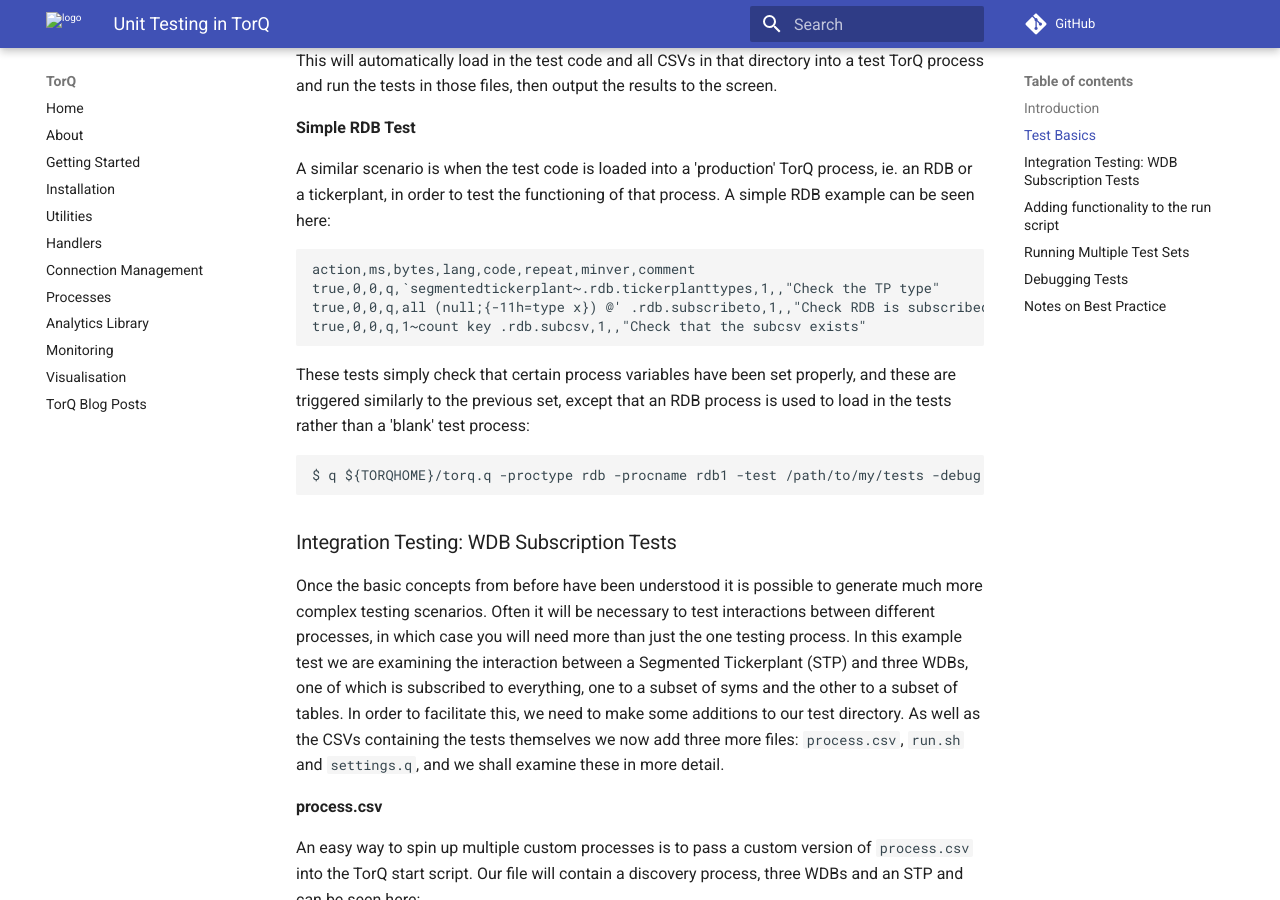
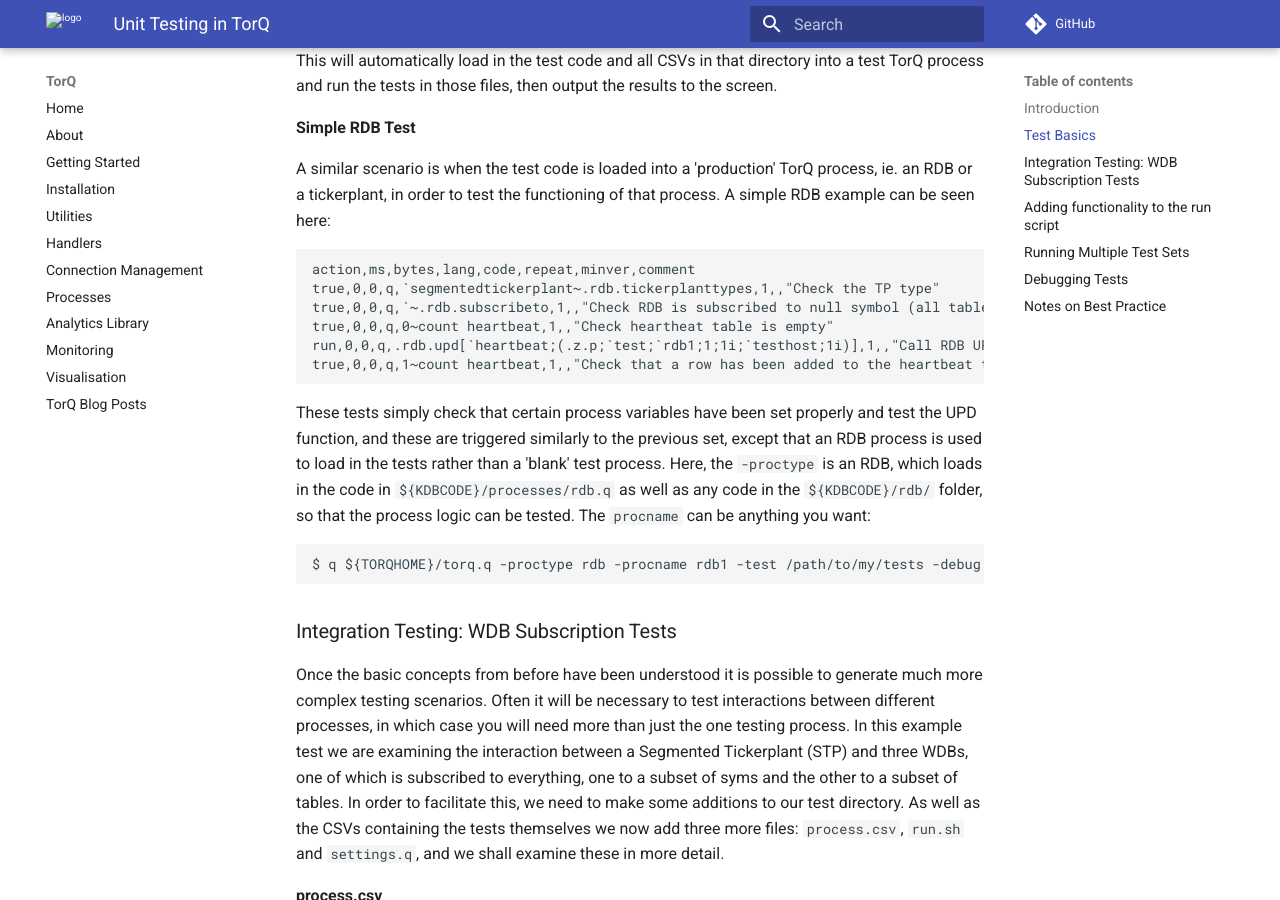
Before and after one commit to DataIntellectTech/TorQ, an MkDocs documentation site: the page built from docs/unittesting.md, in a window 1280 px wide and 900 px high, scrolled down 844 px. Built offline with MkDocs 1.6.1 and Material for MkDocs 9.7.7, drawn with Linux system fonts in a browser that asks for light colours; comment, search, counter and statistics services are not loaded; old or Windows-style settings are respelled for this version of MkDocs; some of the changed text lies outside the part shown.

Commit message:
Address docs comments

````diff
--- a/docs/unittesting.md
+++ b/docs/unittesting.md
@@ -34,11 +34,13 @@
 ```
 action,ms,bytes,lang,code,repeat,minver,comment
 true,0,0,q,`segmentedtickerplant~.rdb.tickerplanttypes,1,,"Check the TP type"
-true,0,0,q,all (null;{-11h=type x}) @' .rdb.subscribeto,1,,"Check RDB is subscribed to null symbol (all tables)"
-true,0,0,q,1~count key .rdb.subcsv,1,,"Check that the subcsv exists"
+true,0,0,q,`~.rdb.subscribeto,1,,"Check RDB is subscribed to null symbol (all tables)"
+true,0,0,q,0~count heartbeat,1,,"Check heartheat table is empty"
+run,0,0,q,.rdb.upd[`heartbeat;(.z.p;`test;`rdb1;1;1i;`testhost;1i)],1,,"Call RDB UPD function"
+true,0,0,q,1~count heartbeat,1,,"Check that a row has been added to the heartbeat table"
 ```
 
-These tests simply check that certain process variables have been set properly, and these are triggered similarly to the previous set, except that an RDB process is used to load in the tests rather than a 'blank' test process:
+These tests simply check that certain process variables have been set properly and test the UPD function, and these are triggered similarly to the previous set, except that an RDB process is used to load in the tests rather than a 'blank' test process. Here, the `-proctype` is an RDB, which loads in the code in `${KDBCODE}/processes/rdb.q` as well as any code in the `${KDBCODE}/rdb/` folder, so that the process logic can be tested. The `procname` can be anything you want:
 
 ```shell
 $ q ${TORQHOME}/torq.q -proctype rdb -procname rdb1 -test /path/to/my/tests -debug
@@ -251,14 +253,15 @@
 'failed to load /home/mpotter/kdbCode/segtp/deploy/tests/runtests.q : true test failure in file :/home/mpotter/kdbCode/segtp/deploy/tests/demo/wdb/test.csv on line 10
 ```
 
-We can get the code which failed and run it here to see what it returns. From doing some quick debugging we can see that one of the items being added to `t1` is wrong, it should be ten rather than 1. Once this is fixed we can run the WDB tests again and we see that there are now no errors and all the tests pass! We can then run all of our tests again as at the start and no new test failures come up and the latest error logs are empty.
+We can get the code which failed and run it here to see what it returns. From doing some quick debugging we can see that one of the items being added to `t1` is wrong, it should be ten rather than 1. Once this is afixed we can run the WDB tests again and we see that there are now no errors and all the tests pass! We can then run all of our tests again as at the start and no new test failures come up and the latest error logs are empty.
 
 ### Notes on Best Practice
 
 Here are some recommendations on making test development more straightforward:
 
 - Use TorQ connection management when dealing with multiple processes
-- Run the tests from a 'blank' test process where possible, as this ensures that test code and process code don't get in each other's way
+- When just unit testing one process in isolation, run the tests from an instance of that process
+- When performing integration tests that examine the interaction of multiple processes, run the tests from a 'blank' process where possible, as this ensures that test code and process code don't get in each other's way
 - Put any variable or function declarations in a settings file so as not to clutter the test code
 - If there are a large number of tests, split into folders of related tests
 - Try to keep test output isolated from the rest of the application, ie. any logs or HDB data should be output to a separate testing location and cleared afterwards if appropriate
````
